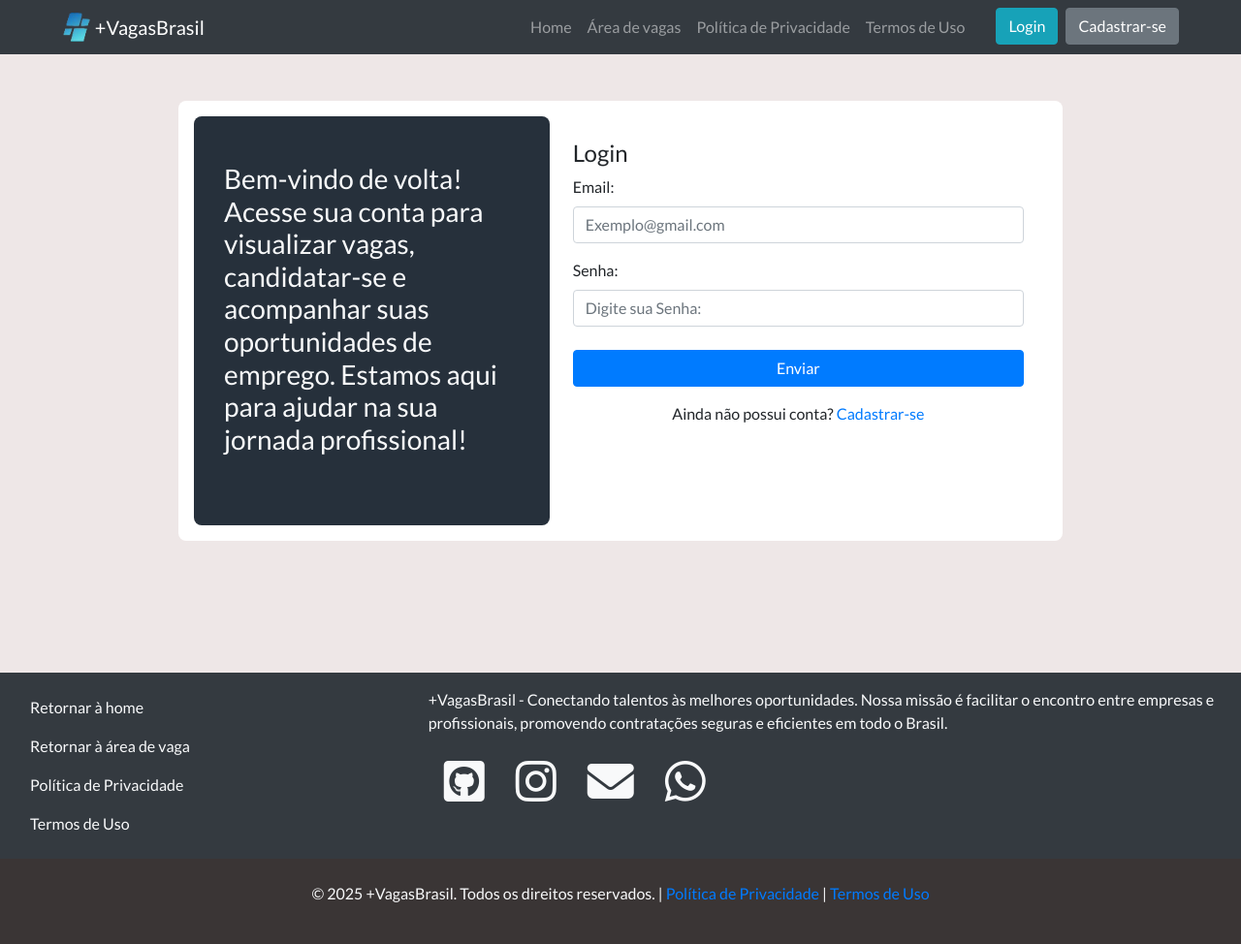
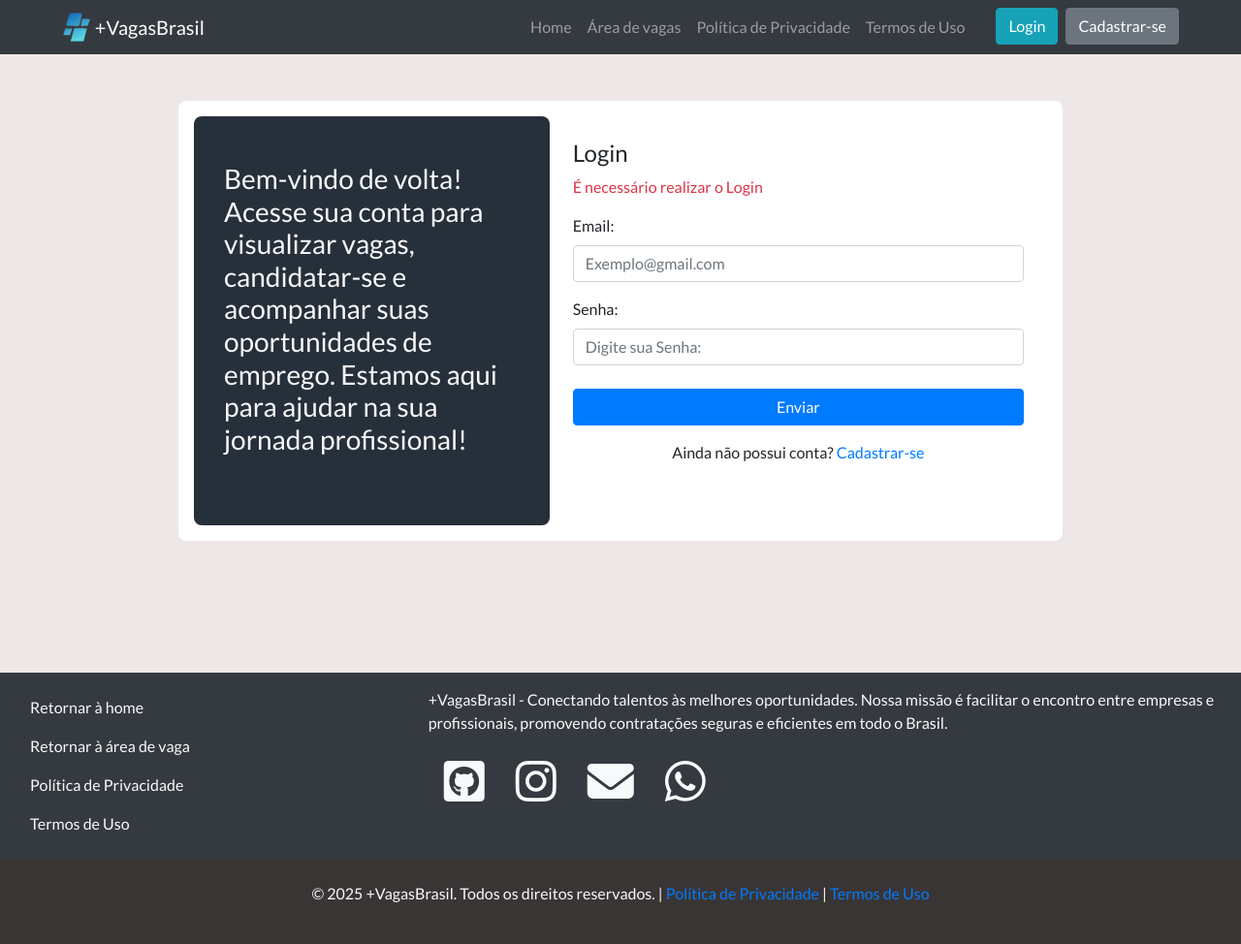
Before and after one commit to GabrielLourencoh/PROJETO-VAGAS-EMPREGO-PHP, a PHP site: page /login.php in a window 1280 px wide. Shown: the whole page at 97% size. Run offline with PHP 8.4, Linux system fonts and the light colour scheme.

Commit message:
Reorganizando a maneira de realizar as verificações de login e usando o header como maneira de rodar um reload na página, fazendo com que ao ser adicionado o login, a mensagem de se o login foi realizado ou se ainda precisa realizar o login seja atualizada automaticamente sem a necessidade de um 'f5' manual do usuário

```diff
--- a/prototipo/login.php
+++ b/prototipo/login.php
@@ -1,11 +1,41 @@
 <?php
     session_start();
+    $tempoLimiteSessao = 300; //300 segundos == 5 minutos;
+    $mostrarErro = false;
 
     if (isset($_POST['fechar_sessao'])) {
         session_unset();
         session_destroy();
         header("Location: login.php");
         exit;
+    }
+    if(isset($_POST['email']) && isset($_POST['email'])){
+        include 'database/conexao.php';
+        $email = $_POST['email'];
+        $senha = $_POST['senha'];
+
+        // variavel de armazena qual consulta sql será rodada
+        $sql = "select * from usuarios where email = '$email' and senha = '$senha'";
+        // realiza a consulta no banco de dados
+        $query = mysqli_query($conn, $sql);
+
+        // variavel/função(mysqli_fetch_array) que transforma nossos dados puxados do select em um array associativo, algo => algo;
+        $dadosUser = mysqli_fetch_array($query);
+
+        if (isset($_SESSION['login']) && time() - $_SESSION['ultimo_acesso'] < $tempoLimiteSessao){
+            $mostrarModal = true;
+        } else {
+            if ($query && mysqli_num_rows($query) == 1){
+                $_SESSION['login'] = $dadosUser['nome'];
+                $_SESSION['ultimo_acesso'] = time();
+                $_SESSION['mensagem_sucesso'] = "Login concluído na conta: {$dadosUser['nome']}";
+                header("Location: login.php");
+                exit;
+            } else {
+                $mostrarErro = true;
+            }
+        }
+        mysqli_close($conn);
     }
 ?>
 
@@ -44,8 +74,15 @@
             </div>
 
             <div class=" col-12 col-md-7 p-4">
+
                 <h4 class="form-label">Login</h4>
-
+                <?php
+                    if (isset($_SESSION['login']) && time() - $_SESSION['ultimo_acesso'] < $tempoLimiteSessao){
+                        echo "<p class='text-success'>Login realizado na conta: {$_SESSION['login']}</p>";
+                    } else {
+                        echo "<p class='text-danger'>É necessário realizar o Login</p>";
+                    }
+                ?>
             <form method="POST" action="">
             <div class="mb-3">
                 <label>Email:</label>
@@ -58,34 +95,10 @@
                 </div>
                 <p class="text-center">Ainda não possui conta? <a href= "cadastro.html" >Cadastrar-se</a></p>
                 <?php
-                    if(isset($_POST['email']) && isset($_POST['email'])){
-
-                        include 'database/conexao.php';
-
-                        $email = $_POST['email'];
-                        $senha = $_POST['senha'];
-                        $tempoLimiteSessao = 300; //300 segundos == 5 minutos;
-
-                        // variavel de armazena qual consulta sql será rodada
-                        $sql = "select * from usuarios where email = '$email' and senha = '$senha'";
-                        // realiza a consulta no banco de dados
-                        $query = mysqli_query($conn, $sql);
-
-                        // variavel/função(mysqli_fetch_array) que transforma nossos dados puxados do select em um array associativo, algo => algo;
-                        $dadosUser = mysqli_fetch_array($query);
-
-                        if (isset($_SESSION['login']) && time() - $_SESSION['ultimo_acesso'] < $tempoLimiteSessao){
-                            $mostrarModal = true;
-                        } else {
-                            if ($query && mysqli_num_rows($query) == 1){
-                                $_SESSION['login'] = $dadosUser['nome'];
-                                $_SESSION['ultimo_acesso'] = time();
-                                echo "<p class='text-center text-success'>Login concluído na conta: {$dadosUser['nome']}</p>";
-                            } else{
-                                echo "<p class='text-center text-danger'>Login inválido! Senha ou email errados.</p>";
-                            }
-                        }
-                        mysqli_close($conn);
+                    if (isset($_SESSION['mensagem_sucesso'])){
+                        echo "<p class='text-center text-success'>{$_SESSION['mensagem_sucesso']}</p>";
+                    } else if ($mostrarErro){
+                        echo "<p class='text-center text-danger'>Login inválido! Senha ou email errados.</p>";
                     }
                 ?>
             </form>
```
